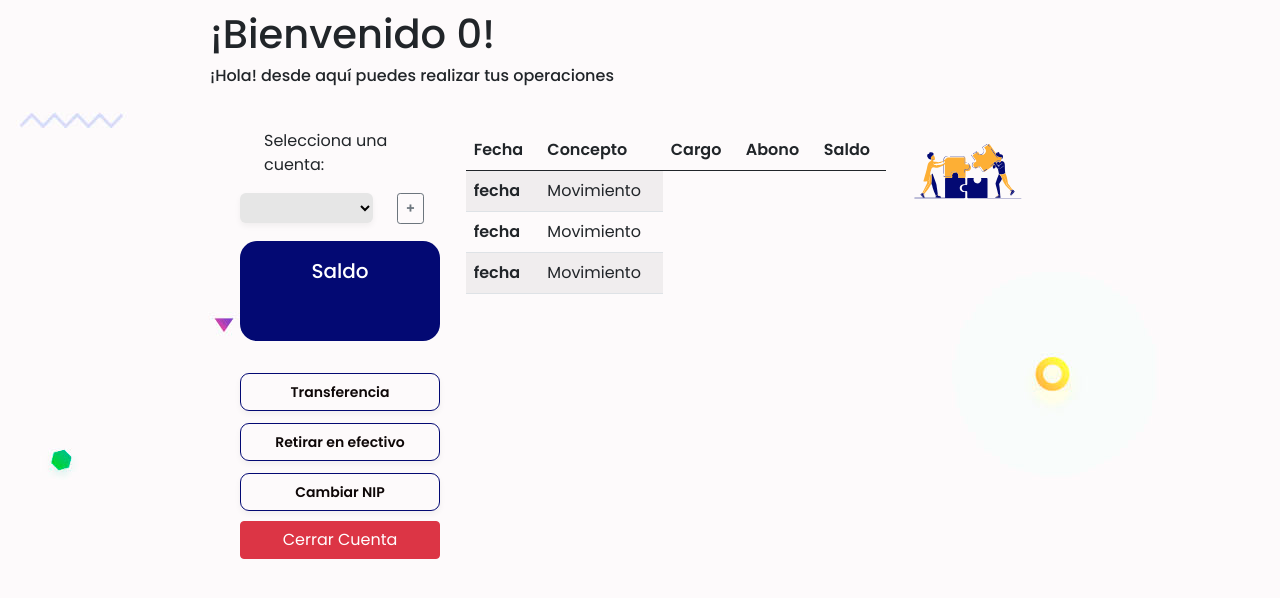
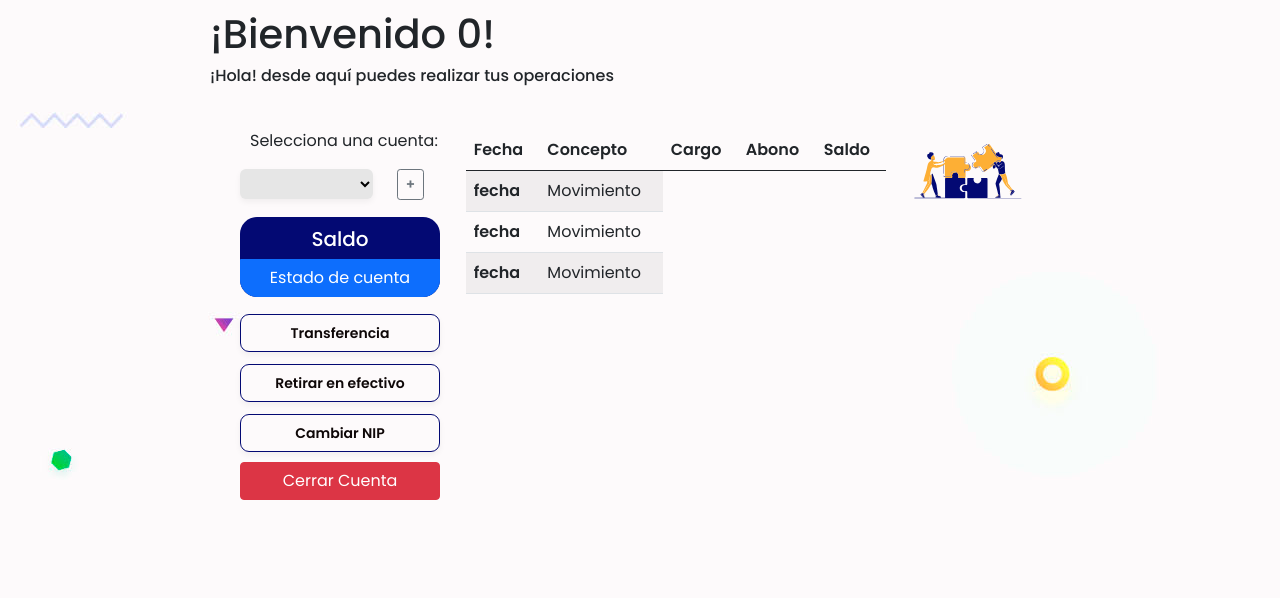
Before and after one commit to Ronaldo-Avalos/bancoco, a PHP site: page /user_dashboard.php in a window 1280 px wide. Shown: the part 80-678 px from the top of the page. Run offline with PHP 8.4, Linux system fonts and the light colour scheme; the visitor is signed in with stand-in values (Sample User, id 1); data that the repository does not hold is empty.

Commit message:
[FIX] Añadido botón de estado de cuenta

```diff
--- a/css/styles_User.css
+++ b/css/styles_User.css
@@ -453,7 +453,7 @@ MANERA VISUAL */
 .cuenta .txt{
   margin-top: -1px;
   margin-bottom: 1rem;
-  margin-left: 24px;
+  margin-left: 10px;
 }
 select {
   background: transparent;
@@ -468,16 +468,15 @@ select {
 .sal{
   background-color:#030973;
   width: 200px;
-  height: 100px;
   margin: 0 auto;
   text-align: center;
-  padding-top: 18px;
+  padding-top: 10px;
   border-radius: 17px;
 }
 .botones{
   width: 200px;
   margin: 0 auto;
-  margin-top: 30px;
+  margin-top: 15px;
 
 }
 .botones .btn{
--- a/user_dashboard.php
+++ b/user_dashboard.php
@@ -42,7 +42,7 @@
     </nav> <!--Fin de Nav -->
 
     <div class="titulo">
-      <h1 id="greeting">¡Bienvenido!</h1>  <!--CAMBIAR USUARIO-->
+      <h1 id="greeting">¡Bienvenido!</h1>
 
       <h6>¡Hola! desde aquí puedes realizar tus operaciones</h6>
     </div>
@@ -83,7 +83,8 @@
         </div>
         <div class="sal">
           <h5>Saldo</h5>   <!--CAMBIAR-->
-          <p id="accountMoney" class="money"></p>  <!--CAMBIAR-->
+          <p id="accountMoney" class="money" style="margin-bottom: 0px"></p>  <!--CAMBIAR-->
+		  <a href="#" class="btn btn-primary" style="width: 200px; border-radius: 0px 0px 17px 17px;">Estado de cuenta</a >
         </div>
 
       <div class="botones">
```
